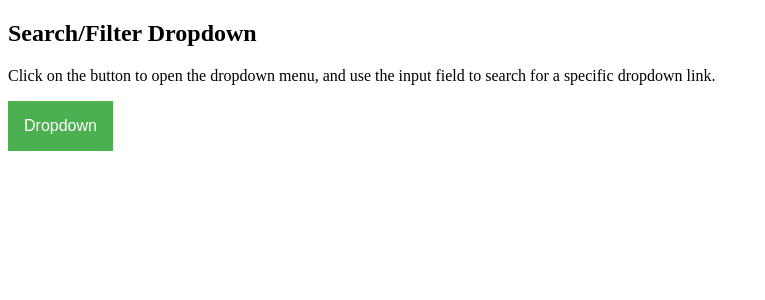
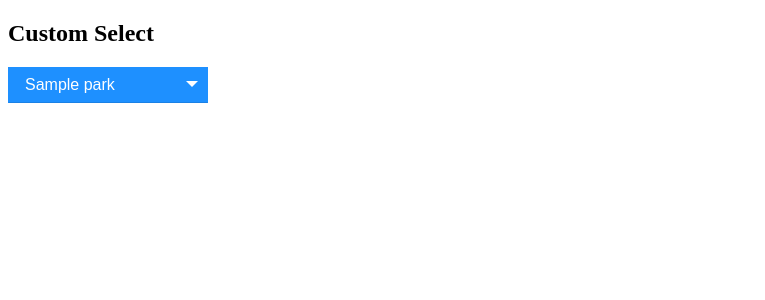
Before and after one commit to srust13/Capital-One-SWE-Summit, a Flask app: template templates/test.html in a window 1280 px wide. Shown: the top 300 px of the page, without its empty margins (0-765 px from the left). Run offline with Flask 2, Linux system fonts and the light colour scheme; the template is opened without the code that fills it: most values are stand-ins (such as "Sample title", 1, 10 or a date in 2020).

Commit message:
finished search menus

```diff
--- a/application.py
+++ b/application.py
@@ -33,18 +33,19 @@ def index():
 
 @app.route("/search", methods=["GET","POST"])
 def search():
-    #parks=["Zion","Yellow"]
-    #states=["hi"]
     parks=listParksAndStates()[0]
     states=listParksAndStates()[1]
+    if request.method=="POST":
+        park=request.form.get("park")
+        state=request.form.get("state")
 
-    return render_template("search.html", parks, states)
-    '''
-    if request.method=="POST":
-        return render_template("search.html")
+        #If the user selected a park from the drop down, render park.html, else render state.html
+        if park:
+            return render_template("park.html",park=park)
+        else:
+            return render_template("state.html",state=state)
     else:
-        return render_template("search.html")
-        '''
+        return render_template("search.html",parks=parks,states=states)
 
 @app.route("/advanced-search", methods=["GET","POST"])
 def advanced_search():
--- a/helpers.py
+++ b/helpers.py
@@ -1,32 +1,51 @@
 import requests, json
+import urllib.request, json
 
 url="https://developer.nps.gov/api/v1/parks?"
-api= "D2TLvUtbqv8zYCvVqc4baUmgc2UlET6nbdbtQsJX"
+api= "nMeJTZeHbgdfQeRtllNPQImS4eP37B83Iu7Mt1Fe"
 
-def numParksByState():
-    # Contact API
-    state="me"
+#Generate a list of all the park names in a given state
+def listParksByState(state):
+    parks=[]
     endpoint = requests.get(f"{url}stateCode={state}&api_key={api}")
 
     # Parse response
     data=endpoint.json()
-    numParks = data["total"]
-    print("There are " + str(numParks) + " parks in " + state.upper() + ".")
     for park in data["data"]:
-        print(park["name"])
+        parks.append(park["fullName"])
+    return parks
 
 #Generate a list of all the park names and the states to be used in the search bar
 def listParksAndStates():
+
     parks=[]
     states=set({})
+    '''
     #only returns 50 parks by default. use to calculate total numb of parks
+
     endpoint = requests.get(f"{url}api_key={api}")
     data = endpoint.json()
-    #count = data["total"]
+    count=int(data["total"])
 
-    count=490
-    endpoint = requests.get(f"{url}limit={count}&api_key={api}")
-    data=endpoint.json()
+    #count ="500"
+    #endpoint = requests.get(f"{url}limit={count}&api_key={api}")
+    #data = endpoint.json()
+    #print(data)
+
+    #API seems to not function properly when making excessively large calls such as using limit="496", so multiple calls are made to the API to ensure it functions properly
+    startCounter=1
+    limit=25
+    while(startCounter<count):
+        endpoint = requests.get(f"{url}limit={limit}&start={startCounter}&api_key={api}")
+        data = endpoint.json()
+        for park in data["data"]:
+            parks.append(park["fullName"])
+            #if park extends over multiple states, append each state to a set
+            if(len(park["states"])>2):
+                for value in park["states"].split(","):
+                    states.add(value)
+        startCounter+=limit+1
+    '''
     '''
     for park in data["data"]:
         parks.append(park["fullName"])
@@ -34,15 +53,19 @@ def listParksAndStates():
         if(len(park["states"])>2):
             for value in park["states"].split(","):
                 states.add(value)
-    #states=list(states)
-    for i in states:
-        print(i)
+    '''
+    states = list(states)
+
     #sort alphabetically in place and return
-    #parks.sort(), states.sort()
+    parks.sort(), states.sort()
+
+
+    parks=["Alaskan National","Boulder Park", "Cayane Park", "Dora Park", "Yosemite", "Zion"]
+    states=["AL","BC","CE","NJ","PT","YZ"]
+
     return parks, states
 
-'''
-numParksByState()
-#listParksAndStates()
+#print(listParksByState("ME"))
+listParksAndStates()
 #print(listParksAndStates()[0])
 #print(listParksAndStates()[1])
--- a/static/filter.js
+++ b/static/filter.js
@@ -1,5 +1,5 @@
-/* When the user clicks on the button,
-toggle between hiding and showing the dropdown content */
+/* When the user clicks on the button, toggle between hiding and showing the dropdown content */
+
 function myFunction() {
     document.getElementById("myDropdown").classList.toggle("show");
   }
--- a/templates/test.html
+++ b/templates/test.html
@@ -1,102 +1,157 @@
 <!DOCTYPE html>
 <html>
 <head>
-<meta name="viewport" content="width=device-width, initial-scale=1">
+<meta name="viewport" content="width=device-width, initial-scale=1.0">
 <style>
-.dropbtn {
-  background-color: #4CAF50;
-  color: white;
-  padding: 16px;
-  font-size: 16px;
-  border: none;
-  cursor: pointer;
+/*the container must be positioned relative:*/
+.custom-select {
+  position: relative;
+  font-family: Arial;
 }
 
-.dropbtn:hover, .dropbtn:focus {
-  background-color: #3e8e41;
+.custom-select select {
+  display: none; /*hide original SELECT element:*/
 }
 
-#myInput {
-  box-sizing:border-box;
-  background-image: url('searchicon.png');
-  background-position: 14px 12px;
-  background-repeat: no-repeat;
-  font-size: 16px;
-  padding: 14px 20px 12px 45px;
-  border: none;
-  border-bottom: 1px solid #ddd;
+.select-selected {
+  background-color: DodgerBlue;
 }
 
-#myInput:focus {outline: 3px solid #ddd;}
-
-.dropdown {
-  position: relative;
-  display: inline-block;
+/*style the arrow inside the select element:*/
+.select-selected:after {
+  position: absolute;
+  content: "";
+  top: 14px;
+  right: 10px;
+  width: 0;
+  height: 0;
+  border: 6px solid transparent;
+  border-color: #fff transparent transparent transparent;
 }
 
-.dropdown-content {
-  display: none;
-  position: absolute;
-  background-color: #f6f6f6;
-  min-width: 230px;
-  overflow: auto;
-  border: 1px solid #ddd;
-  z-index: 1;
+/*point the arrow upwards when the select box is open (active):*/
+.select-selected.select-arrow-active:after {
+  border-color: transparent transparent #fff transparent;
+  top: 7px;
 }
 
-.dropdown-content a {
-  color: black;
-  padding: 12px 16px;
-  text-decoration: none;
-  display: block;
+/*style the items (options), including the selected item:*/
+.select-items div,.select-selected {
+  color: #ffffff;
+  padding: 8px 16px;
+  border: 1px solid transparent;
+  border-color: transparent transparent rgba(0, 0, 0, 0.1) transparent;
+  cursor: pointer;
+  user-select: none;
 }
 
-.dropdown a:hover {background-color: #ddd;}
+/*style items (options):*/
+.select-items {
+  position: absolute;
+  background-color: DodgerBlue;
+  top: 100%;
+  left: 0;
+  right: 0;
+  z-index: 99;
+}
 
-.show {display: block;}
+/*hide the items when the select box is closed:*/
+.select-hide {
+  display: none;
+}
+
+.select-items div:hover, .same-as-selected {
+  background-color: rgba(0, 0, 0, 0.1);
+}
 </style>
 </head>
+
 <body>
 
-<h2>Search/Filter Dropdown</h2>
-<p>Click on the button to open the dropdown menu, and use the input field to search for a specific dropdown link.</p>
+<h2>Custom Select</h2>
 
-<div class="dropdown">
-  <button onclick="myFunction()" class="dropbtn">Dropdown</button>
-  <div id="myDropdown" class="dropdown-content">
-    <input type="text" placeholder="Search.." id="myInput" onkeyup="filterFunction()">
-    <a href="#about">About</a>
-    <a href="#base">Base</a>
-    <a href="#blog">Blog</a>
-    <a href="#contact">Contact</a>
-    <a href="#custom">Custom</a>
-    <a href="#support">Support</a>
-    <a href="#tools">Tools</a>
-  </div>
+<!--surround the select box with a "custom-select" DIV element. Remember to set the width:-->
+<div class="custom-select" style="width:200px;">
+  <select>
+    {% for park in parks %}
+    <option value="{{park}}">{{park}}</option>
+    {% endfor %}
+  </select>
 </div>
 
 <script>
-/* When the user clicks on the button,
-toggle between hiding and showing the dropdown content */
-function myFunction() {
-  document.getElementById("myDropdown").classList.toggle("show");
+var x, i, j, selElmnt, a, b, c;
+/*look for any elements with the class "custom-select":*/
+x = document.getElementsByClassName("custom-select");
+for (i = 0; i < x.length; i++) {
+  selElmnt = x[i].getElementsByTagName("select")[0];
+  /*for each element, create a new DIV that will act as the selected item:*/
+  a = document.createElement("DIV");
+  a.setAttribute("class", "select-selected");
+  a.innerHTML = selElmnt.options[selElmnt.selectedIndex].innerHTML;
+  x[i].appendChild(a);
+  /*for each element, create a new DIV that will contain the option list:*/
+  b = document.createElement("DIV");
+  b.setAttribute("class", "select-items select-hide");
+  for (j = 1; j < selElmnt.length; j++) {
+    /*for each option in the original select element,
+    create a new DIV that will act as an option item:*/
+    c = document.createElement("DIV");
+    c.innerHTML = selElmnt.options[j].innerHTML;
+    c.addEventListener("click", function(e) {
+        /*when an item is clicked, update the original select box,
+        and the selected item:*/
+        var y, i, k, s, h;
+        s = this.parentNode.parentNode.getElementsByTagName("select")[0];
+        h = this.parentNode.previousSibling;
+        for (i = 0; i < s.length; i++) {
+          if (s.options[i].innerHTML == this.innerHTML) {
+            s.selectedIndex = i;
+            h.innerHTML = this.innerHTML;
+            y = this.parentNode.getElementsByClassName("same-as-selected");
+            for (k = 0; k < y.length; k++) {
+              y[k].removeAttribute("class");
+            }
+            this.setAttribute("class", "same-as-selected");
+            break;
+          }
+        }
+        h.click();
+    });
+    b.appendChild(c);
+  }
+  x[i].appendChild(b);
+  a.addEventListener("click", function(e) {
+      /*when the select box is clicked, close any other select boxes,
+      and open/close the current select box:*/
+      e.stopPropagation();
+      closeAllSelect(this);
+      this.nextSibling.classList.toggle("select-hide");
+      this.classList.toggle("select-arrow-active");
+    });
 }
-
-function filterFunction() {
-  var input, filter, ul, li, a, i;
-  input = document.getElementById("myInput");
-  filter = input.value.toUpperCase();
-  div = document.getElementById("myDropdown");
-  a = div.getElementsByTagName("a");
-  for (i = 0; i < a.length; i++) {
-    txtValue = a[i].textContent || a[i].innerText;
-    if (txtValue.toUpperCase().indexOf(filter) > -1) {
-      a[i].style.display = "";
+function closeAllSelect(elmnt) {
+  /*a function that will close all select boxes in the document,
+  except the current select box:*/
+  var x, y, i, arrNo = [];
+  x = document.getElementsByClassName("select-items");
+  y = document.getElementsByClassName("select-selected");
+  for (i = 0; i < y.length; i++) {
+    if (elmnt == y[i]) {
+      arrNo.push(i)
     } else {
-      a[i].style.display = "none";
+      y[i].classList.remove("select-arrow-active");
+    }
+  }
+  for (i = 0; i < x.length; i++) {
+    if (arrNo.indexOf(i)) {
+      x[i].classList.add("select-hide");
     }
   }
 }
+/*if the user clicks anywhere outside the select box,
+then close all select boxes:*/
+document.addEventListener("click", closeAllSelect);
 </script>
 
 </body>
```
Also changed, not shown: static/styles.css (+20 -63 lines), templates/park.html (added, +9 -0 lines), templates/search.html (+19 -19 lines), templates/search1.html (+15 -99 lines), templates/state.html (added, +9 -0 lines).
